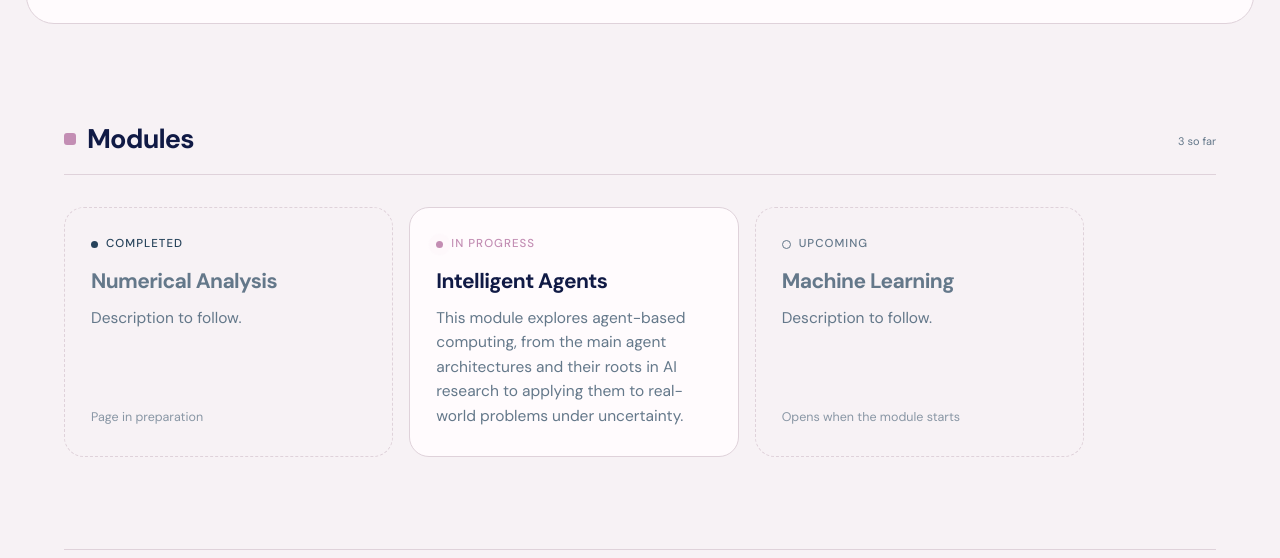
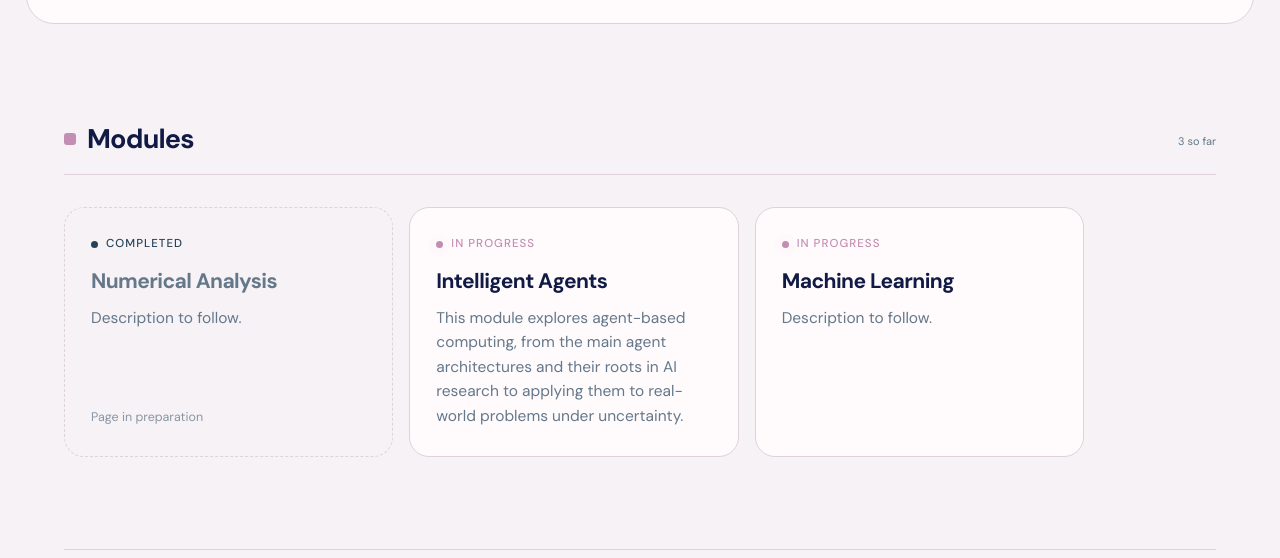
Before and after one commit to aldanamaldosari/eportfolio, a plain HTML site: page index.html in a window 1280 px wide. Shown: the part 1251-1809 px from the top of the page. Drawn offline with Linux system fonts and the light colour scheme.

Commit message:
Open the Machine Learning module card and mark it In progress
Co-Authored-By: Claude Opus 5.5 <noreply@anthropic.com>
Claude-Session: https://claude.ai/code/session_01HV1anDwqNbgVk4QfgTtztj

```diff
--- a/index.html
+++ b/index.html
@@ -89,12 +89,11 @@
         <h3>Intelligent Agents</h3>
         <p>This module explores agent-based computing, from the main agent architectures and their roots in AI research to applying them to real-world problems under uncertainty.</p>
       </a>
-      <div class="mod reveal is-locked" data-i="2" aria-disabled="true">
-        <span class="status next">Upcoming</span>
+      <a class="mod reveal" data-i="2" href="module-03.html">
+        <span class="status now">In progress</span>
         <h3>Machine Learning</h3>
         <p>Description to follow.</p>
-        <span class="locked-note">Opens when the module starts</span>
-      </div>
+      </a>
     </div>
   </section>
 
```
Also changed, not shown: module-03.html (+1 -1 lines), 1 other file.
